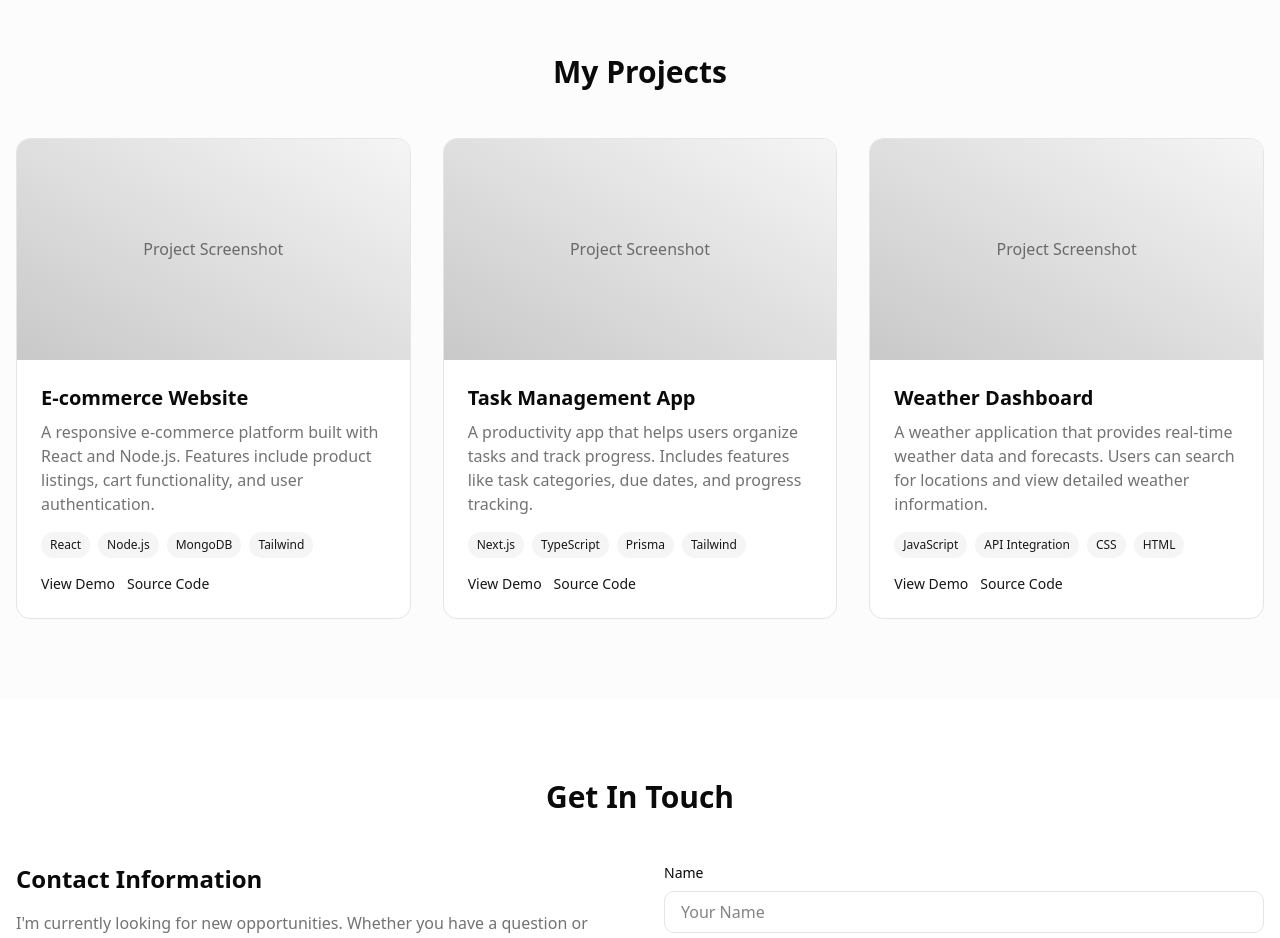
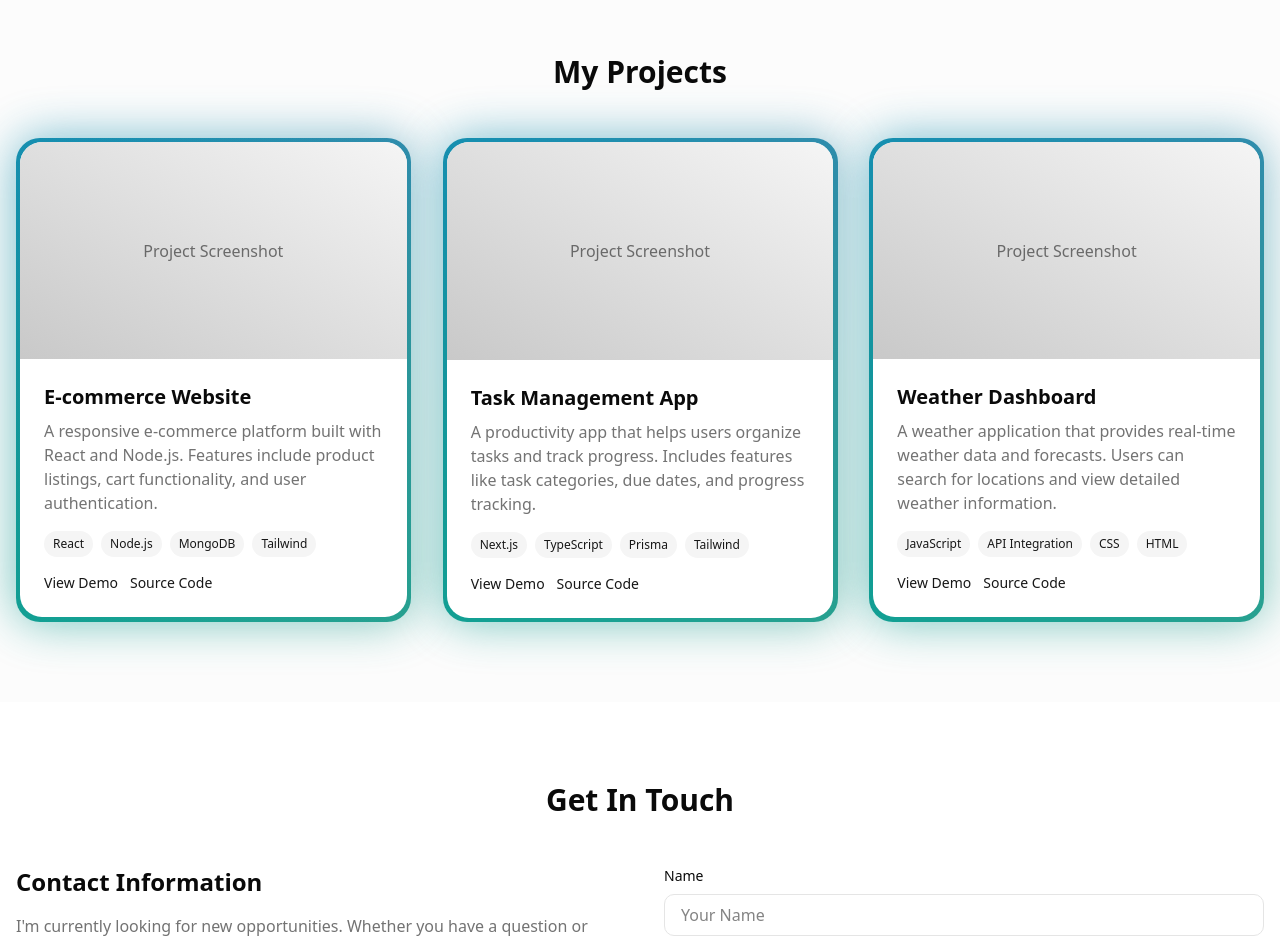
Before and after one commit to NawabMoazzam/webfolio, a Next.js app: page / in a window 1280 px wide. Shown: the part 2160-3098 px from the top of the page. Built offline with nearby package versions, Linux system fonts and the light colour scheme.

Commit message:
feat(ui): add animated background gradient component to projects
Add motion dependency and implement BackgroundGradient component with smooth animation effects. Replace project cards with new gradient-enhanced versions for better visual appeal.

```diff
--- a/components/projects-section.tsx
+++ b/components/projects-section.tsx
@@ -1,4 +1,7 @@
+"use client"
+
 import { Badge } from "./ui/badge"
+import { BackgroundGradient } from "./ui/background-gradient"
 
 export default function ProjectsSection() {
     return (
@@ -7,7 +10,7 @@
             <h2 className="text-3xl font-bold mb-12 text-center animate-in fade-in duration-700">My Projects</h2>
             <div className="grid grid-cols-1 md:grid-cols-2 lg:grid-cols-3 gap-8">
               {/* Project 1 */}
-              <div className="border border-border rounded-xl overflow-hidden bg-card hover:shadow-lg transition-all group animate-in fade-in slide-in-from-bottom duration-700">
+              <BackgroundGradient className="rounded-[22px] overflow-hidden bg-card hover:shadow-lg transition-all group animate-in fade-in slide-in-from-bottom duration-700">
                 <div className="aspect-video relative bg-muted flex items-center justify-center">
                   <div className="absolute inset-0 bg-gradient-to-tr from-primary/20 to-transparent"></div>
                   <span className="text-muted-foreground">Project Screenshot</span>
@@ -29,10 +32,12 @@
                     <a href="#" className="text-sm font-medium text-primary hover:underline hover:translate-x-1 transition-transform">Source Code</a>
                   </div>
                 </div>
-              </div>
+              </BackgroundGradient>
+              {/* <div className="border border-border rounded-xl overflow-hidden bg-card hover:shadow-lg transition-all group animate-in fade-in slide-in-from-bottom duration-700">
+              </div> */}
 
               {/* Project 2 */}
-              <div className="border border-border rounded-xl overflow-hidden bg-card hover:shadow-lg transition-all group animate-in fade-in slide-in-from-bottom duration-700 delay-200">
+              <BackgroundGradient className="rounded-[22px] overflow-hidden bg-card hover:shadow-lg transition-all group animate-in fade-in slide-in-from-bottom duration-700">
                 <div className="aspect-video relative bg-muted flex items-center justify-center">
                   <div className="absolute inset-0 bg-gradient-to-tr from-primary/20 to-transparent"></div>
                   <span className="text-muted-foreground">Project Screenshot</span>
@@ -54,10 +59,10 @@
                     <a href="#" className="text-sm font-medium text-primary hover:underline hover:translate-x-1 transition-transform">Source Code</a>
                   </div>
                 </div>
-              </div>
+              </BackgroundGradient>
 
               {/* Project 3 */}
-              <div className="border border-border rounded-xl overflow-hidden bg-card hover:shadow-lg transition-all group animate-in fade-in slide-in-from-bottom duration-700 delay-400">
+              <BackgroundGradient className="rounded-[22px] overflow-hidden bg-card hover:shadow-lg transition-all group animate-in fade-in slide-in-from-bottom duration-700">
                 <div className="aspect-video relative bg-muted flex items-center justify-center">
                   <div className="absolute inset-0 bg-gradient-to-tr from-primary/20 to-transparent"></div>
                   <span className="text-muted-foreground">Project Screenshot</span>
@@ -79,7 +84,7 @@
                     <a href="#" className="text-sm font-medium text-primary hover:underline hover:translate-x-1 transition-transform">Source Code</a>
                   </div>
                 </div>
-              </div>
+              </BackgroundGradient>
             </div>
           </div>
         </section>
--- /dev/null
+++ b/components/ui/background-gradient.tsx
@@ -0,0 +1,72 @@
+import { cn } from "@/lib/utils";
+import React from "react";
+import { motion } from "motion/react";
+
+export const BackgroundGradient = ({
+  children,
+  className,
+  containerClassName,
+  animate = true,
+}: {
+  children?: React.ReactNode;
+  className?: string;
+  containerClassName?: string;
+  animate?: boolean;
+}) => {
+  const variants = {
+    initial: {
+      backgroundPosition: "0 50%",
+    },
+    animate: {
+      backgroundPosition: ["0, 50%", "100% 50%", "0 50%"],
+    },
+  };
+  return (
+    <div className={cn("relative p-[4px] group", containerClassName)}>
+      <motion.div
+        variants={animate ? variants : undefined}
+        initial={animate ? "initial" : undefined}
+        animate={animate ? "animate" : undefined}
+        transition={
+          animate
+            ? {
+                duration: 5,
+                repeat: Infinity,
+                repeatType: "reverse",
+              }
+            : undefined
+        }
+        style={{
+          backgroundSize: animate ? "400% 400%" : undefined,
+        }}
+        className={cn(
+          "absolute inset-0 rounded-3xl z-[1] opacity-60 group-hover:opacity-100 blur-xl  transition duration-500 will-change-transform",
+          " bg-[radial-gradient(circle_farthest-side_at_0_100%,#00ccb1,transparent),radial-gradient(circle_farthest-side_at_100%_0,#7b61ff,transparent),radial-gradient(circle_farthest-side_at_100%_100%,#ffc414,transparent),radial-gradient(circle_farthest-side_at_0_0,#1ca0fb,#141316)]"
+        )}
+      />
+      <motion.div
+        variants={animate ? variants : undefined}
+        initial={animate ? "initial" : undefined}
+        animate={animate ? "animate" : undefined}
+        transition={
+          animate
+            ? {
+                duration: 5,
+                repeat: Infinity,
+                repeatType: "reverse",
+              }
+            : undefined
+        }
+        style={{
+          backgroundSize: animate ? "400% 400%" : undefined,
+        }}
+        className={cn(
+          "absolute inset-0 rounded-3xl z-[1] will-change-transform",
+          "bg-[radial-gradient(circle_farthest-side_at_0_100%,#00ccb1,transparent),radial-gradient(circle_farthest-side_at_100%_0,#7b61ff,transparent),radial-gradient(circle_farthest-side_at_100%_100%,#ffc414,transparent),radial-gradient(circle_farthest-side_at_0_0,#1ca0fb,#141316)]"
+        )}
+      />
+
+      <div className={cn("relative z-10", className)}>{children}</div>
+    </div>
+  );
+};
--- a/package.json
+++ b/package.json
@@ -14,6 +14,7 @@
     "class-variance-authority": "^0.7.1",
     "clsx": "^2.1.1",
     "lucide-react": "^0.544.0",
+    "motion": "^12.23.16",
     "next": "15.5.3",
     "next-themes": "^0.4.6",
     "react": "19.1.0",
```
Also changed, not shown: 1 other file (tests, documents, lock files or other folders).
